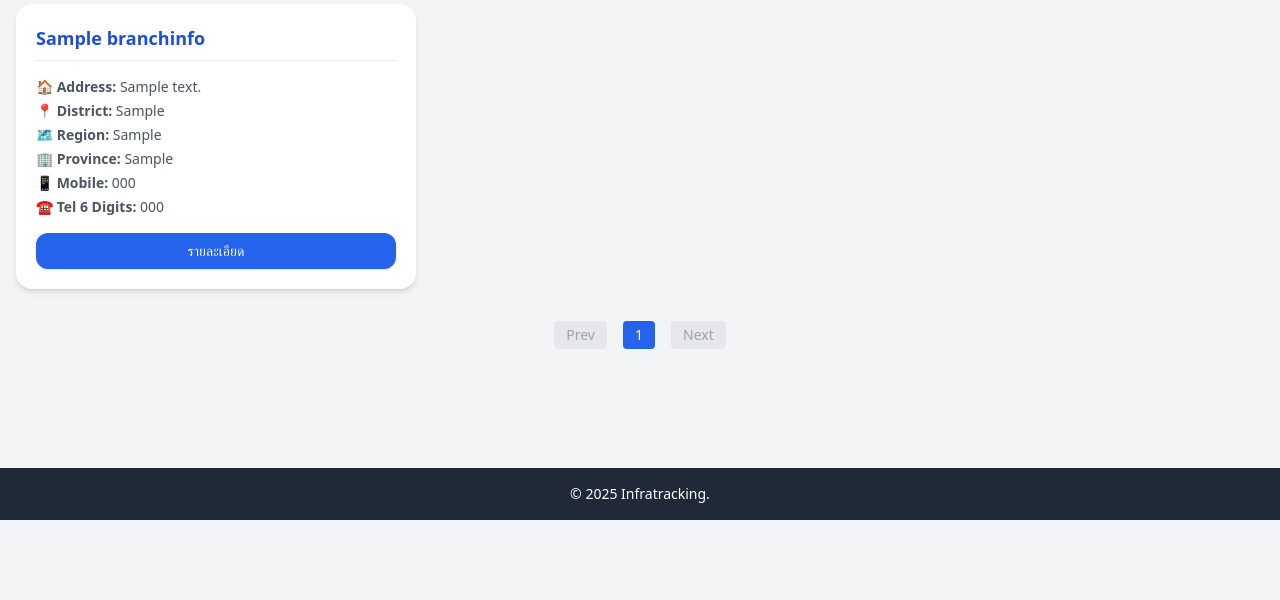
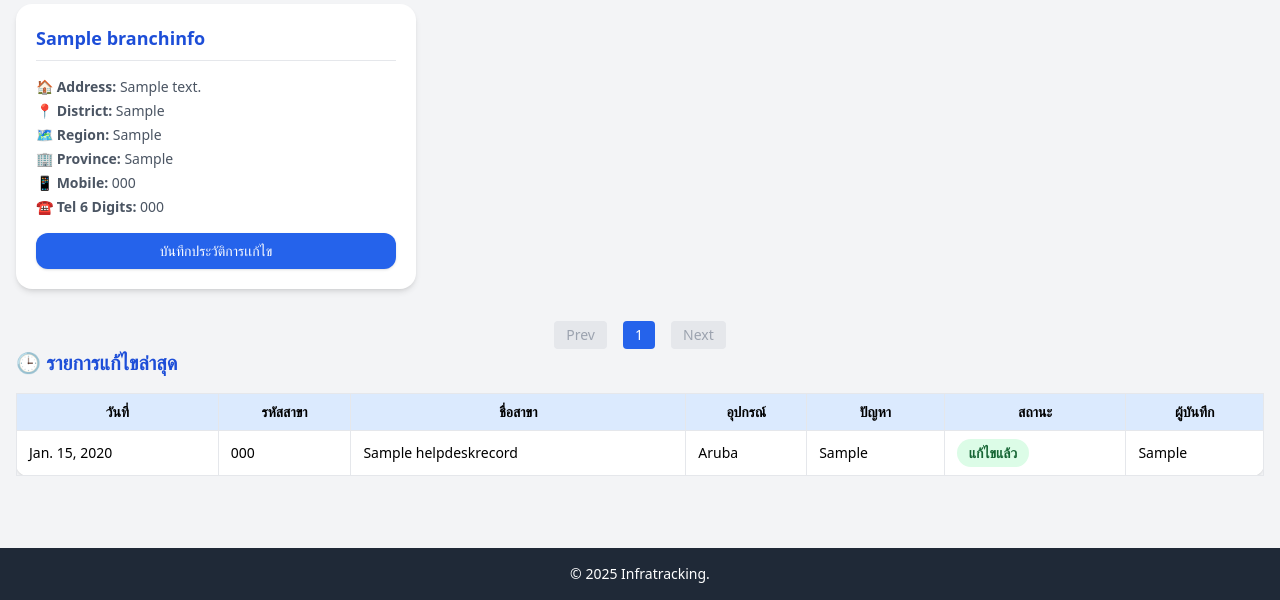
Before and after one commit to u65042380101/InfraTracking, a Django app: page /dashboard/ in a window 1280 px wide. Shown: the part 388-988 px from the top of the page. Before the commit the page ends 908 px from the top, so only its background shows below. Run offline with Django 5.2, Linux system fonts and the light colour scheme; tables that the repository leaves empty hold one stand-in row (values such as "Sample post"); some libraries are stand-ins or nearby versions.

Commit message:
เพิ่มไฟล์

```diff
--- a/sak_infratrack/app/templates/add_record.html
+++ b/sak_infratrack/app/templates/add_record.html
@@ -13,7 +13,9 @@
     <div class="grid grid-cols-1 md:grid-cols-2 gap-6">
       <div>
         <label class="block text-gray-700 font-semibold mb-1">รหัสสาขา</label>
-        {{ form.branch_code }}
+        <input type="text" value="{{ form.branch_code.value }}"
+               class="w-full border-gray-300 rounded-lg p-2 bg-gray-100" readonly>
+        <input type="hidden" name="branch_code" value="{{ form.branch_code.value }}">
       </div>
       <div>
         <label class="block text-gray-700 font-semibold mb-1">ชื่อสาขา</label>
--- a/sak_infratrack/app/templates/base.html
+++ b/sak_infratrack/app/templates/base.html
@@ -23,7 +23,7 @@
                 class="flex items-center gap-2 rounded-full hover:bg-blue-500/30 px-2 py-1"
                 aria-haspopup="true" aria-expanded="false">
           <img
-            src="{% if request.oidc_user and request.oidc_user.userinfo.picture %}{{ request.oidc_user.userinfo.picture }}{% else %}{% static 'img/GG.png' %}{% endif %}"
+            src="{% if request.oidc_user and request.oidc_user.userinfo.picture %}{{ request.oidc_user.userinfo.picture }}{% else %}{% static 'img/man.png' %}{% endif %}"
             alt="avatar"
             class="w-9 h-9 rounded-full ring-2 ring-white/40 object-cover"
           />
--- a/sak_infratrack/app/templates/dashboard.html
+++ b/sak_infratrack/app/templates/dashboard.html
@@ -43,7 +43,7 @@
   <div id="branchGrid" class="grid grid-cols-1 sm:grid-cols-2 lg:grid-cols-3 gap-6">
     {% for branch in branch_list %}
     <div
-      class="branch-card cursor-pointer flex flex-col gap-4 bg-white p-5 rounded-2xl shadow-md hover:shadow-xl hover:-translate-y-1 transform transition"
+      class="branch-card cursor-pointer flex flex-col gap-4 bg-white p-5 rounded-2xl shadow-md hover:shadow-xl hover:-translate-y-1 transform transition relative"
       data-branch-code="{{ branch.branch_code|lower }}"
       data-branch-name="{{ branch.branch_name|lower }}"
       style="display:none"
@@ -52,6 +52,16 @@
       tabindex="0"
       onkeydown="if(event.key==='Enter' || event.key===' '){showInternetLinks('{{ branch.branch_code }}','{{ branch.branch_name|escapejs }}');}"
     >
+      {% if branch.done_count > 0 %}
+        <span class="absolute top-3 right-16 bg-green-600 text-white text-xs font-bold rounded-full px-2 py-0.5 shadow">
+          {{ branch.done_count }}
+        </span>
+      {% endif %}
+      {% if branch.alert_count > 0 %}
+        <span class="absolute top-3 right-4 bg-red-600 text-white text-xs font-bold rounded-full px-2 py-0.5 shadow">
+          {{ branch.alert_count }}
+        </span>
+      {% endif %}
       <!-- Header -->
       <div class="text-lg font-bold text-blue-700 border-b pb-2">{{ branch.branch_name }}</div>
 
@@ -71,7 +81,7 @@
         class="bg-blue-600 text-white py-2 rounded-xl shadow text-center font-medium hover:bg-blue-700 transition"
         onclick="event.stopPropagation();"
       >
-        รายละเอียด
+        บันทึกประวัติการเเก้ไข
       </a>
     </div>
     {% empty %}
@@ -79,6 +89,54 @@
     {% endfor %}
   </div>
   <div id="pagination" class="flex justify-center mt-8 gap-2"></div>
+
+  <!-- รายการแก้ไขล่าสุด -->
+  <div class="mb-10">
+    <h2 class="text-xl font-bold text-blue-700 mb-4">🕒 รายการแก้ไขล่าสุด</h2>
+    <div class="overflow-x-auto">
+      <table class="min-w-full border border-gray-300 rounded-xl bg-white shadow">
+        <thead class="bg-blue-100">
+          <tr>
+            <th class="px-3 py-2 border">วันที่</th>
+            <th class="px-3 py-2 border">รหัสสาขา</th>
+            <th class="px-3 py-2 border">ชื่อสาขา</th>
+            <th class="px-3 py-2 border">อุปกรณ์</th>
+            <th class="px-3 py-2 border">ปัญหา</th>
+            <th class="px-3 py-2 border">สถานะ</th>
+            <th class="px-3 py-2 border">ผู้บันทึก</th>
+          </tr>
+        </thead>
+        <tbody>
+          {% for r in latest_records %}
+          <tr class="hover:bg-blue-50 cursor-pointer"
+              onclick="window.location.href='{% url 'helpdesk_record' r.branch_code %}'">
+            <td class="px-3 py-2 border">{{ r.date }}</td>
+            <td class="px-3 py-2 border">{{ r.branch_code }}</td>
+            <td class="px-3 py-2 border">{{ r.branch_name }}</td>
+            <td class="px-3 py-2 border">{{ r.device }}</td>
+            <td class="px-3 py-2 border">{{ r.problem }}</td>
+            <td class="px-3 py-2 border">
+              {% if r.status == 1 %}
+                <span class="inline-block px-3 py-1 rounded-full text-green-800 bg-green-100 font-bold">แก้ไขแล้ว</span>
+              {% elif r.status == 2 %}
+                <span class="inline-block px-3 py-1 rounded-full text-orange-800 bg-orange-100 font-bold">กำลังรอดำเนินการ</span>
+              {% elif r.status == 3 %}
+                <span class="inline-block px-3 py-1 rounded-full text-orange-800 bg-orange-100 font-bold">กำลังจัดเตรียมอุปกรณ์</span>
+              {% else %}
+                -
+              {% endif %}
+            </td>
+            <td class="px-3 py-2 border">{{ r.by }}</td>
+          </tr>
+          {% empty %}
+          <tr>
+            <td colspan="7" class="text-center text-gray-500 py-6">ไม่มีข้อมูล</td>
+          </tr>
+          {% endfor %}
+        </tbody>
+      </table>
+    </div>
+  </div>
 </div>
 
 <!-- Modal -->
--- a/sak_infratrack/app/templates/login.html
+++ b/sak_infratrack/app/templates/login.html
@@ -40,7 +40,7 @@
       background:
         radial-gradient(1200px 600px at 15% 10%, rgba(14,165,233,.22), transparent 60%),
         radial-gradient(1000px 500px at 85% 70%, rgba(16,185,129,.18), transparent 60%),
-        linear-gradient(135deg, #0b1020 0%, #0a2463 60%, #0a1027 100%),
+        linear-gradient(135deg, #0b1020 0%, #153581 60%, #0a1027 100%),
         url("{% static 'img/login-bg.jpg' %}") center/cover no-repeat fixed;
       background-blend-mode: screen, screen, overlay, normal;
     }
--- a/sak_infratrack/app/views.py
+++ b/sak_infratrack/app/views.py
@@ -11,16 +11,40 @@ from django.utils.timezone import now
 from .forms import SimpleRegistrationForm
 
 def dashboard(request):
+    branch_list = []
+    for branch in BranchInfo.objects.all():
+        pending = HelpdeskRecord.objects.filter(branch_code=branch.branch_code, status=2).count()
+        preparing = HelpdeskRecord.objects.filter(branch_code=branch.branch_code, status=3).count()
+        alert_count = pending + preparing
+        branch_list.append({
+            'branch_code': branch.branch_code,
+            'branch_name': branch.branch_name,
+            'address': branch.address,
+            'district': branch.district,
+            'region': branch.region,
+            'province': branch.province,
+            'mobile_number': branch.mobile_number,
+            'tel_6_digits': branch.tel_6_digits,
+            'alert_count': alert_count,
+        })
+
+    # นับรายการวันนี้ เดือนนี้ ปีนี้
     today = date.today()
     today_count = HelpdeskRecord.objects.filter(date=today).count()
     month_count = HelpdeskRecord.objects.filter(date__year=today.year, date__month=today.month).count()
     year_count = HelpdeskRecord.objects.filter(date__year=today.year).count()
-    branch_list = BranchInfo.objects.all()
+
+    branch_list = sorted(
+        branch_list,
+        key=lambda b: (-1 if b['alert_count'] > 0 else 0, -b['alert_count'])
+    )
+    latest_records = HelpdeskRecord.objects.all().order_by('-date', '-id')[:10]  # 10 รายการล่าสุด
     return render(request, 'dashboard.html', {
         'branch_list': branch_list,
         'today_count': today_count,
         'month_count': month_count,
         'year_count': year_count,
+        'latest_records': latest_records,#10 รายการล่าสุด
     })
 
 def internet_links_api(request, branch_code):
@@ -102,9 +126,12 @@ def edit_record(request, pk):
     if request.method == "POST":
         form = HelpdeskRecordForm(request.POST, instance=record)
         if form.is_valid():
+            # ป้องกันการแก้ไข branch_code และ date
+            form.instance.branch_code = record.branch_code
+            form.instance.date = record.date
             form.save()
-            messages.success(request, "บันทึกการแก้ไขสำเร็จ")
-            return redirect('helpdesk_record', branch_code=form.cleaned_data['branch_code'])
+            # redirect ไปหน้า helpdeskRecord ของสาขานั้น
+            return redirect('helpdesk_record', branch_code=record.branch_code)
     else:
         form = HelpdeskRecordForm(instance=record)
     return render(request, 'edit_record.html', {'form': form})
@@ -162,6 +189,52 @@ def summary_report(request):
         for row in may_summary
     ]
 
+    # สรุปตามเดือน
+    month_summary = (
+        HelpdeskRecord.objects.values('date__month')
+        .annotate(count=Count('id'))
+        .order_by('date__month')
+    )
+    month_summary_list = []
+    for row in month_summary:
+        bys = HelpdeskRecord.objects.filter(date__month=row['date__month']).values_list('by', flat=True).distinct()
+        month_summary_list.append({
+            'month': row['date__month'],
+            'count': row['count'],
+            'bys': list(bys),
+        })
+
+    # สรุปตามอุปกรณ์ทั้งปี
+    device_summary = (
+        HelpdeskRecord.objects.values('device')
+        .annotate(count=Count('id'))
+        .order_by('device')
+    )
+    device_summary_list = []
+    for row in device_summary:
+        bys = HelpdeskRecord.objects.filter(device=row['device']).values_list('by', flat=True).distinct()
+        device_summary_list.append({
+            'device': row['device'],
+            'count': row['count'],
+            'bys': list(bys),
+        })
+
+    # สรุปตามอุปกรณ์เดือนพฤษภาคม
+    may_summary = (
+        HelpdeskRecord.objects.filter(date__month=5)
+        .values('device')
+        .annotate(count=Count('id'))
+        .order_by('device')
+    )
+    may_summary_list = []
+    for row in may_summary:
+        bys = HelpdeskRecord.objects.filter(device=row['device'], date__month=5).values_list('by', flat=True).distinct()
+        may_summary_list.append({
+            'device': row['device'],
+            'count': row['count'],
+            'bys': list(bys),
+        })
+
     thai_months = [
         "มกราคม", "กุมภาพันธ์", "มีนาคม", "เมษายน", "พฤษภาคม", "มิถุนายน",
         "กรกฎาคม", "สิงหาคม", "กันยายน", "ตุลาคม", "พฤศจิกายน", "ธันวาคม"
```
Also changed, not shown: sak_infratrack/app/templates/edit_record.html (+12 -7 lines), sak_infratrack/app/templates/summary_report.html (+18 -22 lines), sak_infratrack/app/static/img/man.png (added), sak_infratrack/app/static/img/user.png (added).
